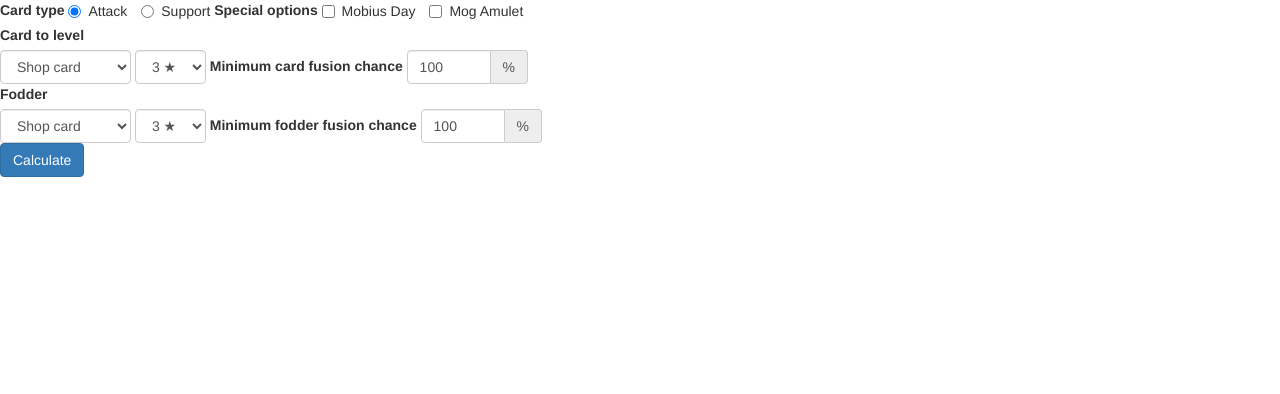
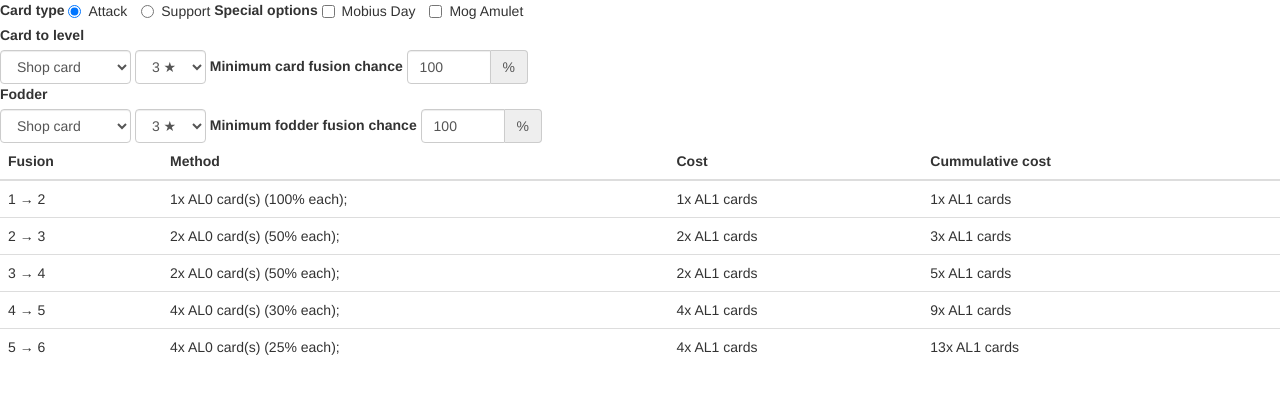
Before and after one commit to Zekareisoujin/MFFFusionCalc, a website: page index.html in a window 1280 px wide. Drawn offline with nearby package versions, Linux system fonts and the light colour scheme.

Commit message:
Finished implementation

```diff
--- a/index.html
+++ b/index.html
@@ -6,12 +6,6 @@
     <meta http-equiv="Pragma" content="no-cache">
     <meta http-equiv="Cache-Control" content="no-cache">
     <meta name="viewport" content="width=device-width">
-    <!--<link href="https://maxcdn.bootstrapcdn.com/bootstrap/3.3.7/css/bootstrap.min.css" rel="stylesheet" integrity="sha384-BVYiiSIFeK1dGmJRAkycuHAHRg32OmUcww7on3RYdg4Va+PmSTsz/K68vbdEjh4u"
-        crossorigin="anonymous">
-    <script src="https://code.jquery.com/jquery-3.1.1.min.js" integrity="sha256-hVVnYaiADRTO2PzUGmuLJr8BLUSjGIZsDYGmIJLv2b8="
-        crossorigin="anonymous"></script>
-    <script src="https://maxcdn.bootstrapcdn.com/bootstrap/3.3.7/js/bootstrap.min.js" integrity="sha384-Tc5IQib027qvyjSMfHjOMaLkfuWVxZxUPnCJA7l2mCWNIpG9mGCD8wGNIcPD7Txa"
-        crossorigin="anonymous"></script>-->
     <link href="https://maxcdn.bootstrapcdn.com/bootstrap/3.3.7/css/bootstrap.min.css" rel="stylesheet">
     <script src="https://code.jquery.com/jquery-3.1.1.min.js"></script>
     <script src="https://maxcdn.bootstrapcdn.com/bootstrap/3.3.7/js/bootstrap.min.js"></script>
@@ -94,15 +88,25 @@
                 </div>
             </form>
         </div>
-        <div>
+        <!--<div>
             <button class='btn btn-primary' id='calculate'>Calculate</button>
-        </div>
+        </div>-->
         <div id='result-here'>
+            <table class='table table-stripe'>
+                <thead>
+                    <th>Fusion</th>
+                    <th>Method</th>
+                    <th>Cost</th>
+                    <th>Cummulative cost</th>
+                </thead>
+                <tbody>
+                </tbody>
+            </table>
         </div>
     </div>
 
-    <script src="js/calc.js"></script>
-    <script src="js/index.js"></script>
+    <script src="js/calc.js?dev=' + Math.floor(Math.random() * 100"></script>
+    <script src="js/index.js?dev=' + Math.floor(Math.random() * 100"></script>
 </body>
 
 </html>
--- a/js/calc.js
+++ b/js/calc.js
@@ -154,6 +154,7 @@ var crossRateTable = FusionTable['attack']['mix']['standard'];
 var fodderRateTable = FusionTable['attack']['drop']['standard'];
 var fodderCost;
 
+// cbf with knapsack, gonna just go with greedy approach
 var fillSlot = function (targetLevel, slot, rate, rateTable) {
     var idx = targetLevel - 2;
     var cap = Math.min(rateTable[idx].length, fodderCost.length);
--- a/js/index.js
+++ b/js/index.js
@@ -1,3 +1,74 @@
+var calculate = function () {
+    var type = $('input[name=card-type-radio]:checked').val();
+    var targetCard = $('#target-card-select').val();
+    var targetRarity = $('#target-rarity-select').val();
+    var targetRate = $('#target-fusion-rate').val();
+    var fodderCard = $('#fodder-card-select').val();
+    var fodderRarity = $('#fodder-rarity-select').val();
+    var fodderRate = $('#fodder-fusion-rate').val();
+    var md = $('#mobius-day').prop('checked') ? 'mobius' : 'standard';
+    var mogAmulet = $('#mog-amulet').prop('checked');
+    var slotCount = 5;
+    var mainTable, fodderTable, targetLevel, fodderLevel;
+
+    if (type == 'attack') {
+        targetLevel = targetRarity*2;
+        fodderLevel = fodderRarity*2;
+    }else {
+        targetLevel = targetRarity + 1;
+        fodderLevel = fodderRarity + 1;
+    }
+
+    if (targetCard == fodderCard && targetRarity == fodderRarity)
+        mainTable = targetCard == 'gacha' ? 'gacha' : 'drop';
+    else
+        mainTable = 'mix';
+
+    fodderTable = fodderCard == 'gacha' ? 'gacha' : 'drop';
+
+    if (mogAmulet) {
+        slotCount = 4;
+        targetRate = Math.ceil(targetRate * 2 / 3);
+    }
+
+    crossRateTable = FusionTable[type][mainTable][md];
+    fodderRateTable = FusionTable[type][fodderTable][md];
+
+    prepFodder(fodderLevel, fodderRate);
+    var ret = cardCost(targetLevel, 5, targetRate);
+
+    // Render table
+    var total = 0;
+    var tbody = $('tbody').empty();
+    for (var i=0; i<ret.length; i++) {
+        total += ret[i].cost;
+
+        var basketContent = {};
+        for (var j=0; j<ret[i].basket.length; j++) {
+            var item = ret[i].basket[j];
+            if (basketContent[item] == undefined) {
+                var ctn = {};
+                ctn.rate = crossRateTable[i][item];
+                ctn.count = 1;
+                basketContent[item] = ctn;
+            }else
+                basketContent[item].count++;
+        }
+
+        var contentStr = '';
+        for (var key in basketContent) {
+            contentStr += basketContent[key].count + 'x AL' + key + ' card(s) (' + basketContent[key].rate + '% each); ';
+        }
+
+        var tr = $('<tr>');
+        tr.append($('<td>').html((i+1) +  ' &rarr; ' + (i+2)));
+        tr.append($('<td>').text(contentStr));
+        tr.append($('<td>').text(ret[i].cost + 'x AL1 cards'));
+        tr.append($('<td>').text(total + 'x AL1 cards'));
+
+        tbody.append(tr);
+    }
+}
 
 var filterSelect = function (elem, list) {
     var elemVal = (typeof list[0] == 'number' ? parseInt(elem.val()) : elem.val());
@@ -23,6 +94,7 @@ var fodderRarityFilter = function () {
         filterSelect($(this), actualRarityAllowed);
     });
     $('#fodder-rarity-select').val(actualRarityAllowed[0]);
+    calculate();
 }
 
 $('#target-card-select').on('change', function () {
@@ -45,31 +117,8 @@ $('#target-card-select').on('change', function () {
 
 $('#target-rarity-select').on('change', fodderRarityFilter);
 $('#fodder-card-select').on('change', fodderRarityFilter);
+$('#fodder-rarity-select').on('change', calculate);
+$('#mobius-day').on('change', calculate);
+$('#mog-amulet').on('change', calculate);
 $('#target-card-select').trigger('change');
-
-
-$('#calculate').on('click', function () {
-    var type = $('input[name=card-type-radio]:checked').val();
-    var targetCard = $('#target-card-select').val();
-    var targetRarity = $('#target-rarity-select').val();
-    var targetRate = $('#target-fusion-rate').val();
-    var fodderCard = $('#fodder-card-select').val();
-    var fodderRarity = $('#fodder-rarity-select').val();
-    var fodderRate = $('#fodder-fusion-rate').val();
-    var md = $('#mobius-day').prop('checked') ? 'mobius' : 'standard';
-    var mainTable, fodderTable;
-
-    if (targetCard == fodderCard && targetRarity == fodderRarity)
-        mainTable = targetCard == 'gacha' ? 'gacha' : 'drop';
-    else
-        mainTable = 'mix';
-
-    fodderTable = fodderCard == 'gacha' ? 'gacha' : 'drop';
-
-    crossRateTable = FusionTable[type][mainTable][md];
-    fodderRateTable = FusionTable[type][fodderTable][md];
-
-    prepFodder(fodderRarity*2, targetRate);
-    var ret = cardCost(targetRarity*2, 5, fodderRate);
-    console.log(ret);
-})
+// $('#calculate').on('click', calculate);
```
